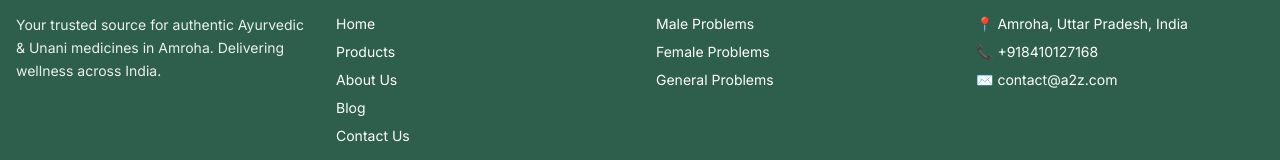
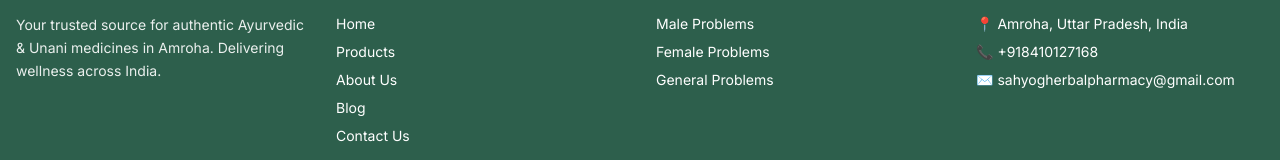
Before and after one commit to umaramroha/A-2-Z-PHARMA, a Next.js app: page / in a window 1280 px wide. Shown: the part 1734-1894 px from the top of the page. Built offline with nearby package versions, Linux system fonts and the light colour scheme; no server answers.

Commit message:
fix: update remaining email placeholders

```diff
--- a/src/app/admin/login/page.tsx
+++ b/src/app/admin/login/page.tsx
@@ -98,7 +98,7 @@
                   setFormData({ ...formData, email: e.target.value })
                 }
                 className="w-full border border-gray-300 rounded-md px-4 py-2 focus:outline-none focus:border-primary"
-                placeholder="admin@a2zpharma.com"
+                placeholder="akil8410@gmail.com"
                 required
               />
             </div>
--- a/src/app/admin/settings/page.tsx
+++ b/src/app/admin/settings/page.tsx
@@ -197,7 +197,7 @@
               setFormData({ ...formData, newEmail: e.target.value })
             }
             className="w-full border border-gray-300 rounded-md px-4 py-2 focus:outline-none focus:border-primary"
-            placeholder="newadmin@a2zpharma.com"
+            placeholder="newemail@example.com"
           />
         </div>
 
--- a/src/components/layout/Footer.tsx
+++ b/src/components/layout/Footer.tsx
@@ -41,7 +41,7 @@
             <ul className="space-y-2 text-sm">
               <li>📍 Amroha, Uttar Pradesh, India</li>
               <li>📞 +918410127168</li>
-              <li>✉️ contact@a2z.com</li>
+              <li>✉️ sahyogherbalpharmacy@gmail.com</li>
             </ul>
           </div>
         </div>
```
